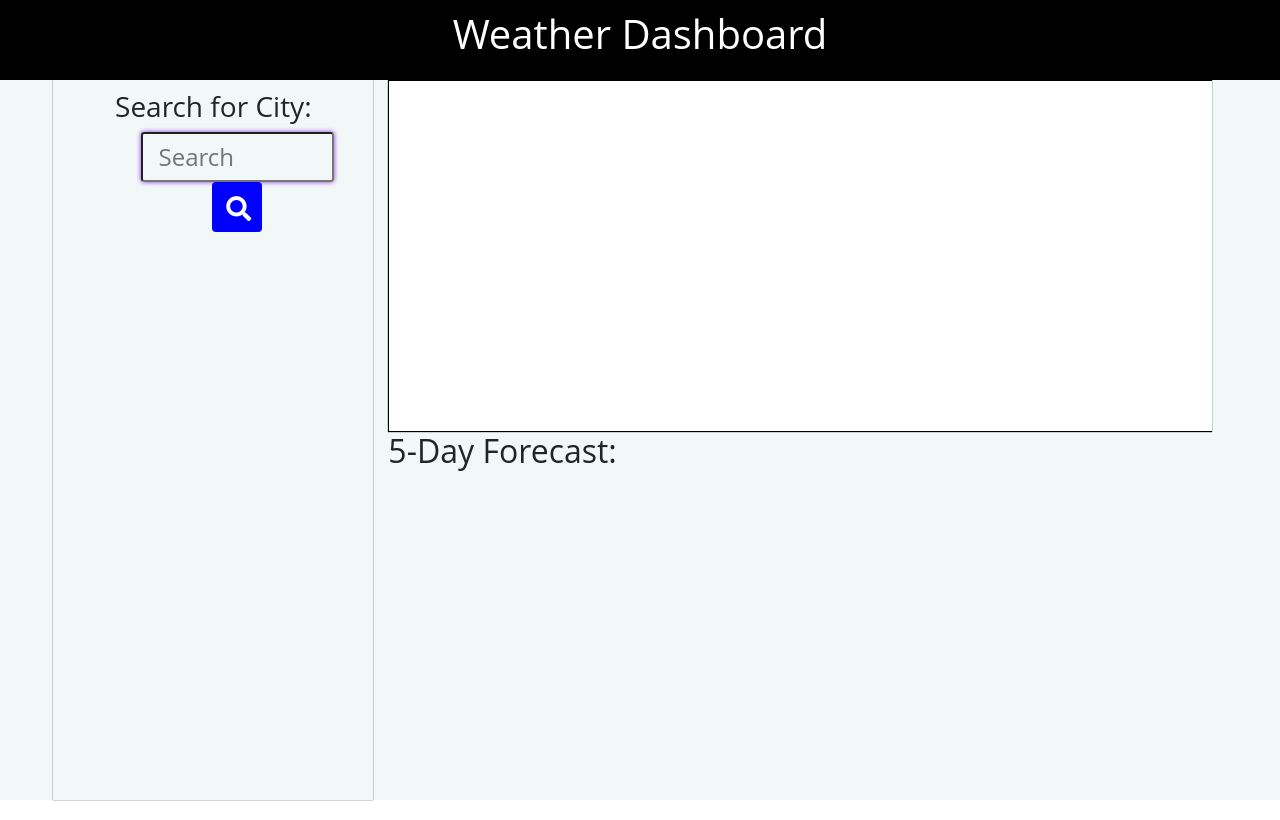
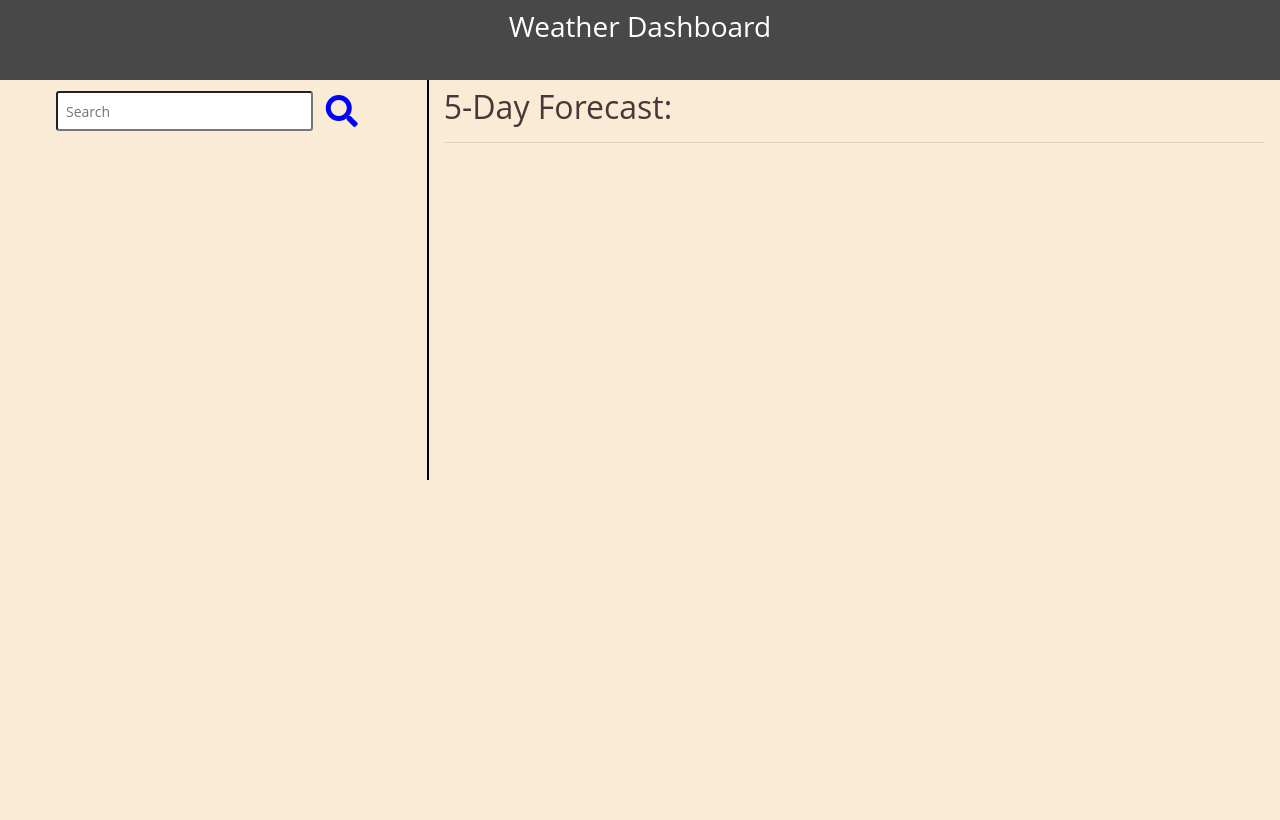
Before and after one commit to ghimirear/homework-6, a plain HTML site: page index.html in a window 1280 px wide. Drawn offline with nearby package versions, Linux system fonts and the light colour scheme.

Commit message:
modulizing and redesign

```diff
--- a/index.html
+++ b/index.html
@@ -13,32 +13,29 @@
 
  <body>
      <header class="header">
-         <h1>Weather Dashboard</h1>
+         <h3>Weather Dashboard</h3>
      </header>
-<div class="jumbo-torn mt-0">
-        <div class="row" id="row">
-
-            <div class="col col-3 first-col mt-0">
-                    <div><h3>Search for City:</h3>
-                    </div>
-                    <div class="form">
-                        <form id = "city-form" class="form-inline justify-content-center md-form form-sm">
+<div class="row m-0 p-0" style="display: flex; flex-direction: row; flex-wrap: wrap; ">
+    <div class=" col col-xs-11 sm-col-11 col-md-6 col-lg-6 col-xl-4 list-col" style="
+        background-color:antiquewhite; color: rgb(2, 1, 1);
+        height:fit-content;
+        width: auto;
+        ">
+        <div class="container-fluid">
+            <form id = "city-form" class="form-inline justify-content-center md-form form-md mt-2">
                 <input id ='input' class=" city form-control-sm" type="text" placeholder="Search" name="city"aria-label="Search">
-                            <i type="submit" class="fas fa-search  btn button-primary search-button"  id ="search-button" aria-hidden="true"></i>
+                <i type="submit" class="fas fa-search  btn button-primary search-button fa-2x"  id ="search-button" aria-hidden="true"></i>
 
             </form>
-                    </div>
-                        <div class="container">
             <ul id = "city-list" class="city-list">
 
             </ul>
             </div>
-
     </div>
 
 
-            <div class="col col-8 second-col">
-                    <div class=" container-fluid bg-white upper-div" id="upperDiv">
+        <div class=" col-xs-11 sm-col-11 col-md-6 col-lg-6 col-xl-8 bg-aqua first-col" style="background-color: antiquewhite; color: rgb(73, 54, 54); width: 100vw2;">
+            <div class="container-fluid " style="background-color: antiquewhite;">
                 <h1 class="error" id="error"></h1>
                         <div class=" container-fluid upperdiv" id = "upperdiv">
                             <h3 id ="heading3"></h3>
@@ -50,17 +47,22 @@
                             <h3 id="four"></h3>
                         </div>
             </div>
-                    <div class="lower-div" id="lowerDiv">
+
+                <div class="" style="background-color: antiquewhite;">
                     <h2> 5-Day Forecast:</h3>
-                        <div id = "card-div" class="card-div">
+                        <hr>
+                        <div id = "card-div card-container " class="card-div">
 
                         </div>
                 </div>
-            </div>
+
+
 </div>
 
+
 </div>
-<script src="https://ajax.googleapis.com/ajax/libs/jquery/3.5.1/jquery.min.js"></script>
+<script
+  src="https://code.jquery.com/jquery-3.6.0.min.js"integrity="sha256-/xUj+3OJU5yExlq6GSYGSHk7tPXikynS7ogEvDej/m4=" crossorigin="anonymous"></script>
     <script  src="script.js"></script>
 
  </body>
--- a/script.js
+++ b/script.js
@@ -10,7 +10,7 @@ var one = document.querySelector('#one');
 var two = document.querySelector('#two');
 var three = document.querySelector('#three');
 var four = document.querySelector('#four');
-var card = document.querySelector('#card-div');
+var card = document.querySelector('.card-div');
 var description = document.querySelector('#description');
 var upperDiv = document.querySelector('#upperDiv');
 var errorm = document.querySelector('#error');
@@ -42,9 +42,9 @@ function init(){
 //whenever document ready triggering the search button with the value of last city search so that it always display last city results.
 $(document).ready(function () {
   if (storedlist !== null) {
-    $('.search-button').trigger('click')
-    cityList.removeChild(cityList.lastElementChild);
-    input.value = "";
+   var svalue = cityList.lastChild.getAttribute('data-index');
+   getData(svalue);
+   cityList.removeChild(cityList.children.textContent == svalue);
   }
 
 
@@ -59,34 +59,38 @@ var lists =[];
 
 searchButton.addEventListener('click', function(e) {
   e.preventDefault();
-      $(".icon").empty();
-      //getting value from input.
   var inputval = input.value.trim();
   console.log(inputval);
-      if (inputval !== null) {
-         //passing input value to the url as inputval.
-         console.log("clicked");
-         fetch('https://api.openweathermap.org/data/2.5/weather?q=' + inputval + '&appid=6344ee4d6da1dac3b28e406f8e63003e')
+  if(inputval === ""){
+    return
+  }
+  getData(inputval);
+});
+// function to get data from the open weather data
+function getData(inputval){
+  console.log(inputval)
+  $(".icon").empty();
+    fetch(`https://api.openweathermap.org/data/2.5/weather?q=`+inputval+`&appid=6344ee4d6da1dac3b28e406f8e63003e`)
      //parsing the response data
-   .then(response => response.json())
+    .then(response =>response.json())
     .then(data =>{ console.log(data);
     //creating li elemnt on the basis of response data name.
-        var cityName = data.name;
-          if (cityName !== undefined) {
+
+      if (data.name !== undefined) {
         var li = document.createElement('li');
-            li.textContent = cityName;
-          lists.push(cityName);
+        li.textContent = data.name;
+      lists.push(data.name);
       cityList.appendChild(li);
      }
 
      errorm.textContent = "";
      //clearing the input to prevent multiple request.
      input.value = "";
-         console.log(cityName);
+     console.log(data.name);
      setitem();
      console.log(data);
      //if result came undefined if any error occured.
-         while (cityName === undefined) {
+     while (data.name === undefined) {
        $(".card-div").empty();
       errorm.textContent= "please enter a valid city name...";
       return;
@@ -118,9 +122,13 @@ searchButton.addEventListener('click', function(e) {
   iconPlace.append(img);
   description.innerHTML = data['weather']['0']['description'];
  //envoking the searchlanlon.
-    searchlanlon();
-    //since first api didn't cover all the data required so there is anoter api call on the basis of latitude and longitude
-    function searchlanlon(){
+  searchlanlon(lat, lon);
+  });
+}
+
+// function to get data from latitude and longitude
+function searchlanlon(lat, lon){
+  console.log(lat, lon)
   fetch('https://api.openweathermap.org/data/2.5/onecall?lat=' + lat + '&lon=' + lon + '&units=imperial' + '&appid=6344ee4d6da1dac3b28e406f8e63003e')
   .then(response => response.json())
   .then(data =>{
@@ -168,21 +176,19 @@ searchButton.addEventListener('click', function(e) {
     }
   });
 }
-   });
-
-  }
-});
 
 
 //time converter function which take the data from the cpi call and convert to normal.
 function timeConverter(UNIX_timestamp){
       var a = new Date(UNIX_timestamp * 1000);
       var months = ['Jan','Feb','Mar','Apr','May','Jun','Jul','Aug','Sep','Oct','Nov','Dec'];
+      var days = ['Sunday', 'Monday', 'Tuesday', 'Wednesday', 'Thursday', 'Friday','Saturday']
       var year = a.getFullYear();
       var month = months[a.getMonth()];
+      var day = days[a.getDay()]
       var date = a.getDate();
 
-      var time = date + ' ' + month + ' ' + year;
+      var time = day + ' '+ date + ' ' + month + ' ' + year;
       return time;
 }
 //consoling timeconverter just to show it is working.
@@ -194,10 +200,7 @@ $("#city-list").on("click", "li", function () {
   console.log(this);
   var thisvalue = this.textContent;
   console.log(thisvalue);
+  getData(thisvalue);
+  cityList.removeChild(this);
   //on the basis of click assigning that text content value to the input value and triggering the search button.
-  input.value = thisvalue;
-  $(".search-button").trigger('click')
-  //whenever click ic detected on list items that gonna remove that same child and create new child and append to the buttom
-  cityList.removeChild(this);
-  //this.classList.add("search-button");
-});
+})
--- a/style.css
+++ b/style.css
@@ -1,132 +1,117 @@
 *,*::before, *::after{
     box-sizing: border-box;
-    justify-content: center;
   }
+  .card-div::-webkit-scrollbar{
+    display: block;
+    background:antiquewhite;
+}
+  .card-div::-webkit-scrollbar-thumb{
+    height: 10px;
+    background: rgb(255, 145, 0);
+    border-radius: 5px;
+    color: rgb(2, 2, 2);
+}
+@media(max-width:1024px){
+  .card-div::-webkit-scrollbar{
+    display: none;
+    background:antiquewhite;
+}
+}
   body {
     padding: 0;
     margin: 0;
     font-family: 'Open Sans', sans-serif;
-    font-size: 16px;
     line-height: 1.5;
-    margin-bottom: 20px;
+    overflow-x: hidden;
+    background: antiquewhite;
   }
+  .first-col{
+    border-left: 2px solid black;
 
-  .input{
-    background-color: transparent;
+  }
+  @media(max-width:767px){
+    .first-col{
+      border-left: none;
+      border-top: 2px solid black;
+      margin-top: 10px;
+
+    }
+  }
+  input{
     background-color: white;
     color: black;
     border-style: 1px solid black;
     white-space: pre-wrap;
-    background: none;
+    width: 70%;
+    height: 40px;
 
   }
   .header{
-    background-color: black;
+    background-color: rgb(73, 72, 72);
     color: white;
     text-align: center;
     align-items: center;
     margin: 0px;
     height: 80px;
     padding-top: 10px;
+    width: 100vw;
+    right: 0;
+    line-height: 140px;
+  }
+  .list-col{
+    min-height: 400px;
+  }
+  .card-area{
+    min-height: 250px;
+    min-width: 300px;
+    background-color: rgb(47, 47, 248);
+    color: rgb(134, 24, 24);
+    border-radius: 15px;
+    display: flex;
+    flex-direction: column;
 
   }
-  .row {
-    width: 100%;
-    margin: 0;
-    padding: 0;
-    background-color:rgb(242, 248, 248);
-
+  .card-div{
+    display: flex;
+    flex-direction: row;
+    flex-wrap: nowrap;
+    overflow-y: scroll;
+    width: auto;
+    padding: 5px ;
+    margin: 5px;
+    height: auto;
   }
-  .first-col{
-    padding-top: 10px;
-    text-align: center;
-   align-items: center;
-    box-shadow: 0 0 1px black;
-    width: 20%;
-
+  .search-button{
+    color: blue;
   }
-  .search-results{
-    padding-top: 1rem;
-  }
-  .second-col{
-    width: 100%;
-     height: 90vh;
-     margin: 0px;
-  }
-  .upper-div{
-    height: 44vh;
-    width: 100%;
-    background-color: rgb(255, 255, 255);
-    margin-right: 0;
-    padding: 30px;
-    box-shadow: 0 0 1px black;
-    border: 0.1px solid black;
-    border-right: none;
-    font-weight: 500;
-  }
-  .lower-div{
-    padding: 0px;
-    margin: 0px;
-    height: 45vh;
-
-  }
-  .button-primary{
-   display:flex;
-   flex-direction: row;
-   flex-wrap: nowrap;
-    background-color: none;
-    white-space: pre-wrap;
-    height: 50px;
-    width: 50px;
-    outline: none;
-    background-color: blue;
-    font-size: 25px;
-    color: white;
-    justify-content: center;
-    align-items: center;
-    text-align: center;
-    padding: 13px;
-  }
-  .city{
-    width: 80%;
-    display:inline-block;
-   display: flex;
-   flex-direction: row;
-   flex-wrap: nowrap;
-    height: 50px;
-    outline: none;
-    margin-right: 0px;
-    box-shadow: 0 0 5px blueviolet;
-    padding: 0 16px;
-    font-size: 1.5rem;
-    background: none;
-    color:black;
-  }
+ ul li{
+   width: 70%;
+   margin-left: 15px;
+   border-radius: 15px;
+   text-align: center;
+   background-color: rgb(245, 188, 113);
+   box-shadow: 2px 2px rgb(121, 112, 194, 0.5);
+   margin-bottom: 6px;
+ }
+ ul li:hover{
+   background-color: rgb(65, 57, 45);
+   color: white;
+   transition: 1s ease-in-out;
+ }
 
 
-  .button-primary:hover{
-    box-shadow: 0 0 10px black;
 
-  }
-  .ul.li{
-    list-style: none;
-  }
 
-  .search-results{
-    padding: 0;
-    margin: 0;
-    align-items: left;
-  }
-  .container{
-    align-items: center;
-    padding-left: 1.5rem;
 
-  }
+
+
+
+
+
+
   ul{
 list-style-type: none;
 padding-top: 10px;
-
-
   }
   li{
 font-size: 1.5rem;
@@ -150,22 +135,9 @@ text-decoration-style: capitalize;
   li:last-child{
     border-bottom: 1px solid black;
   }
- .city-list{
-   padding: 20px;
-  margin-top: 5px;
 
- }
 
- .card-div{
-  align-items: left;
-  margin-top: 20px;
-  display: flex;
-  flex-direction: row;
-  flex-wrap: wrap;
-  padding-left: 0;
-  margin-left: 0;
 
- }
  .card-area{
    padding: 10px;
   margin: 0 5px;
@@ -173,20 +145,10 @@ text-decoration-style: capitalize;
    background-color: rgba(71, 71, 243, 0.966);
    color: white;
    box-shadow: 0 0 10px rgb(102, 95, 95);
-   width: 18%;
+  width: 240px;
    align-items: center;
    justify-content: center;
    font-weight: 600;
    border-radius: 5px;
   text-align: center;
  }
- .red{
-  color: red;
- }
-.form{
-  padding-left: 3rem;
-}
-  .error{
-    background-color: red;
-    color: ghostwhite;
-  }
```
Lines whose indentation alone changed are shown as unchanged.
